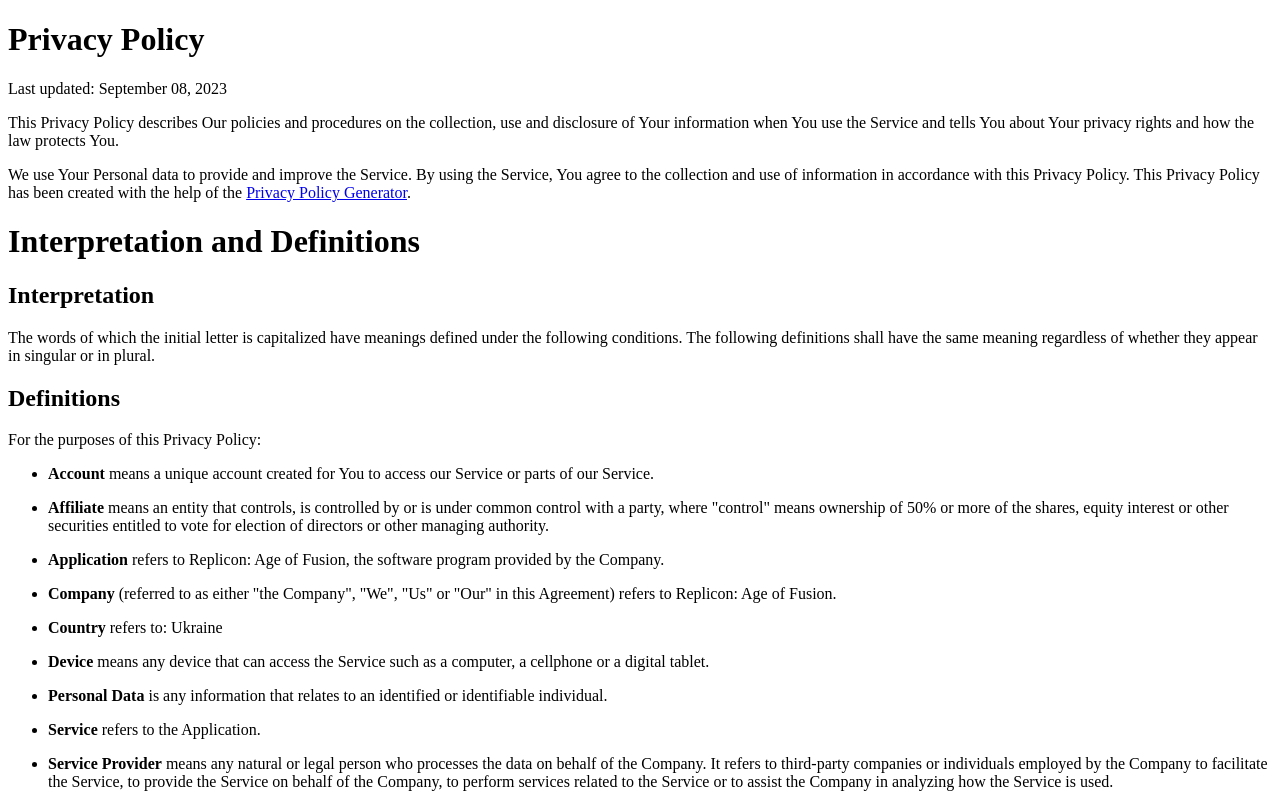
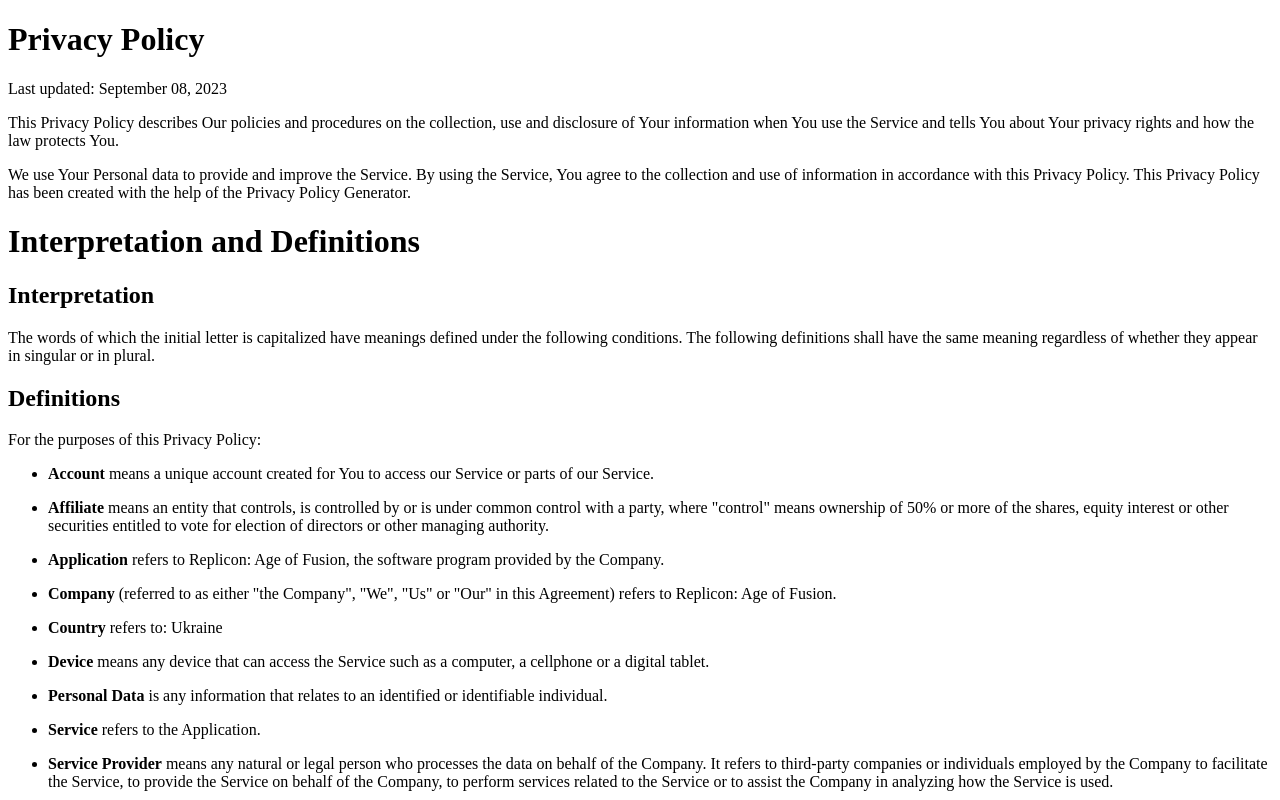
Before and after one commit to viktorbaranov7/viktorbaranov7.github.io, a plain HTML site: page index.html in a window 1280 px wide. Shown: the top 800 px of the page. Drawn offline with Linux system fonts and the light colour scheme.

Commit message:
Update index.html

```diff
--- a/index.html
+++ b/index.html
@@ -4,14 +4,23 @@
   <title>Privacy Policy</title>
 </head>
 <body>
+<break/>
 <h1>Privacy Policy</h1>
+<break/>
+<break/>
 <p>Last updated: September 08, 2023</p>
 <p>This Privacy Policy describes Our policies and procedures on the collection, use and disclosure of Your information when You use the Service and tells You about Your privacy rights and how the law protects You.</p>
-<p>We use Your Personal data to provide and improve the Service. By using the Service, You agree to the collection and use of information in accordance with this Privacy Policy. This Privacy Policy has been created with the help of the<span>&nbsp;</span><a href="https://www.privacypolicies.com/privacy-policy-generator/" target="_blank" rel="noopener">Privacy Policy Generator</a>.</p>
+<p>We use Your Personal data to provide and improve the Service. By using the Service, You agree to the collection and use of information in accordance with this Privacy Policy. This Privacy Policy has been created with the help of the<span>&nbsp;</span>Privacy Policy Generator.</p>
+<break/>
 <h1>Interpretation and Definitions</h1>
+<break/>
+<break/>
 <h2>Interpretation</h2>
+<break/>
 <p>The words of which the initial letter is capitalized have meanings defined under the following conditions. The following definitions shall have the same meaning regardless of whether they appear in singular or in plural.</p>
+<break/>
 <h2>Definitions</h2>
+<break/>
 <p>For the purposes of this Privacy Policy:</p>
 <ul>
 <li>
@@ -48,8 +57,12 @@
 <p><strong>You</strong><span>&nbsp;</span>means the individual accessing or using the Service, or the company, or other legal entity on behalf of which such individual is accessing or using the Service, as applicable.</p>
 </li>
 </ul>
+<break/>
 <h1>Collecting and Using Your Personal Data</h1>
+<break/>
+<break/>
 <h2>Types of Data Collected</h2>
+<break/>
 <h3>Personal Data</h3>
 <p>While using Our Service, We may ask You to provide Us with certain personally identifiable information that can be used to contact or identify You. Personally identifiable information may include, but is not limited to:</p>
 <ul>
```
